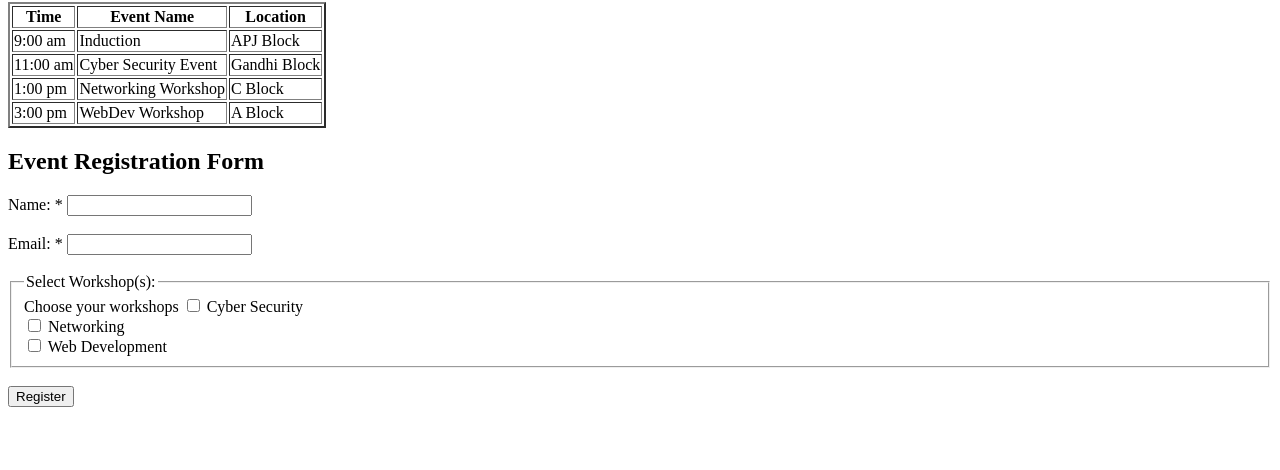
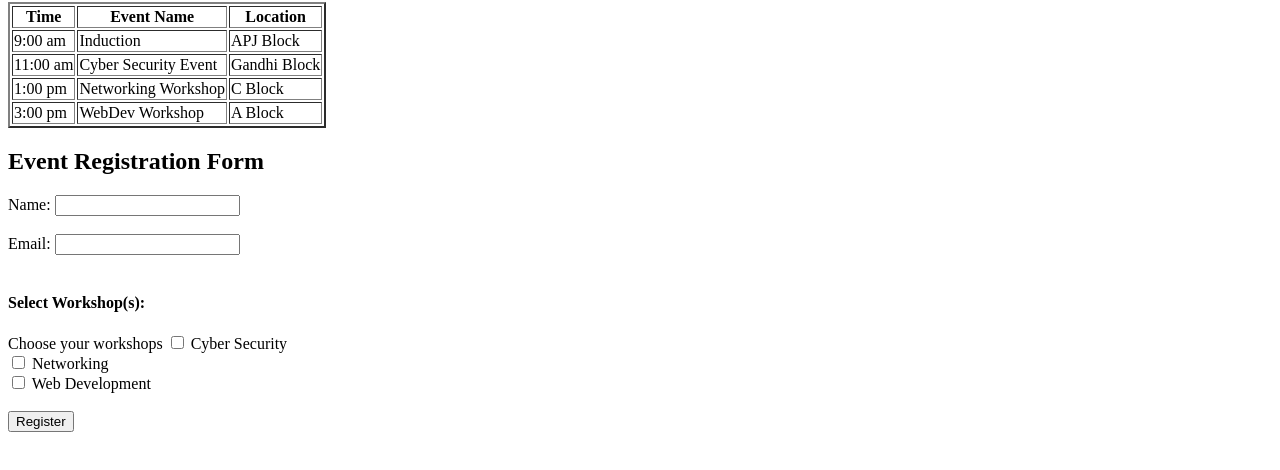
Before and after one commit to AkhilaGuda/EventScheduler, a plain HTML site: page Aria/index.html in a window 1280 px wide. Shown: the part 78-548 px from the top of the page. Drawn offline with Linux system fonts and the light colour scheme.

Commit message:
updated aria

```diff
--- a/Aria/index.html
+++ b/Aria/index.html
@@ -46,14 +46,14 @@
 
 
     <form role="form" aria-labelledby="formTitle" action="#" method="post">
-        <label for="name">Name: <span aria-hidden="true">*</span></label>
+        <label for="name">Name: </label>
         <input type="text" id="name" name="name" aria-required="true"> <br><br>
 
-        <label for="email">Email: <span aria-hidden="true">*</span></label>
+        <label for="email">Email: </label>
         <input type="email" id="email" name="email" aria-required="true"> <br><br>
 
-        <fieldset>
-            <legend>Select Workshop(s):</legend>
+
+           <h4>Select Workshop(s):</h4>
             <div role="group" aria-labelledby="workshops">
                 <span id="workshops" class="visually-hidden">Choose your workshops</span>
 
```
